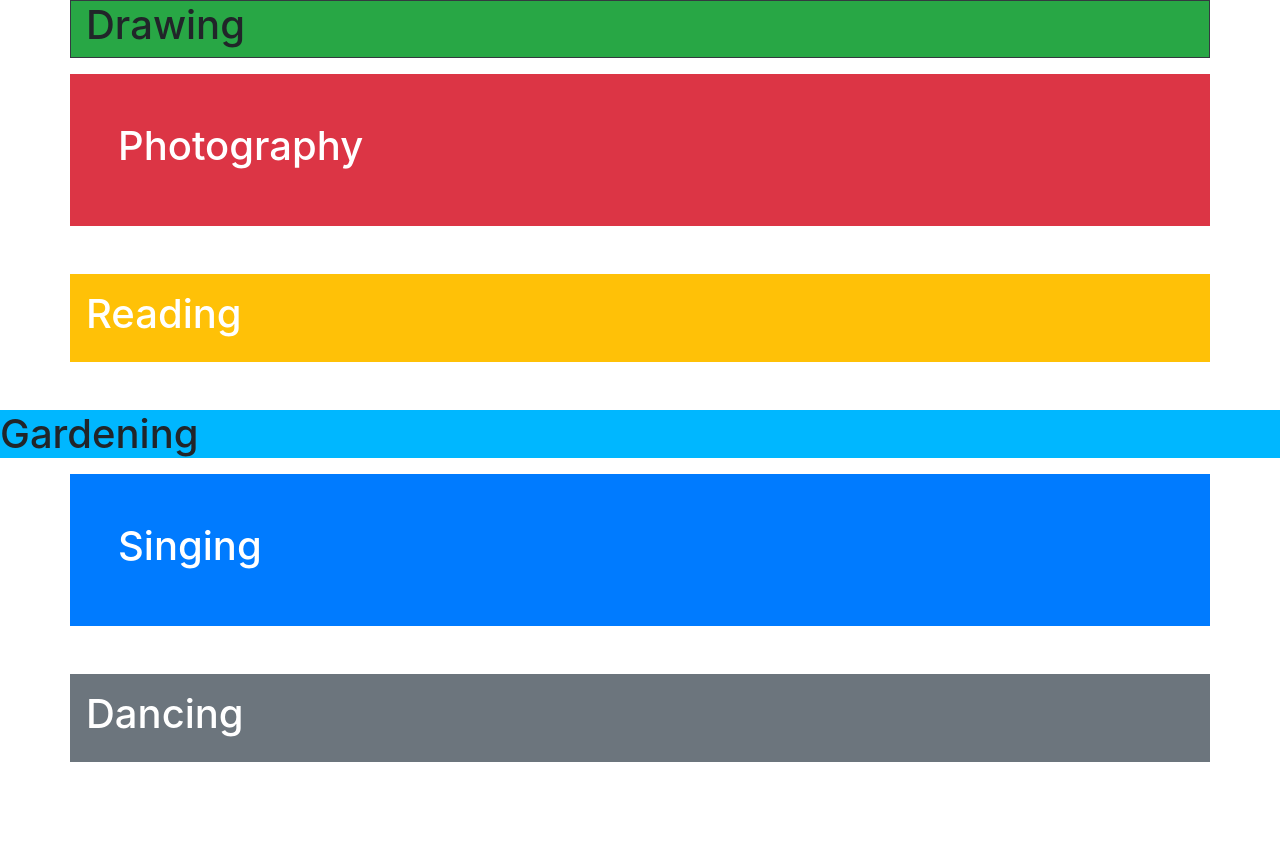
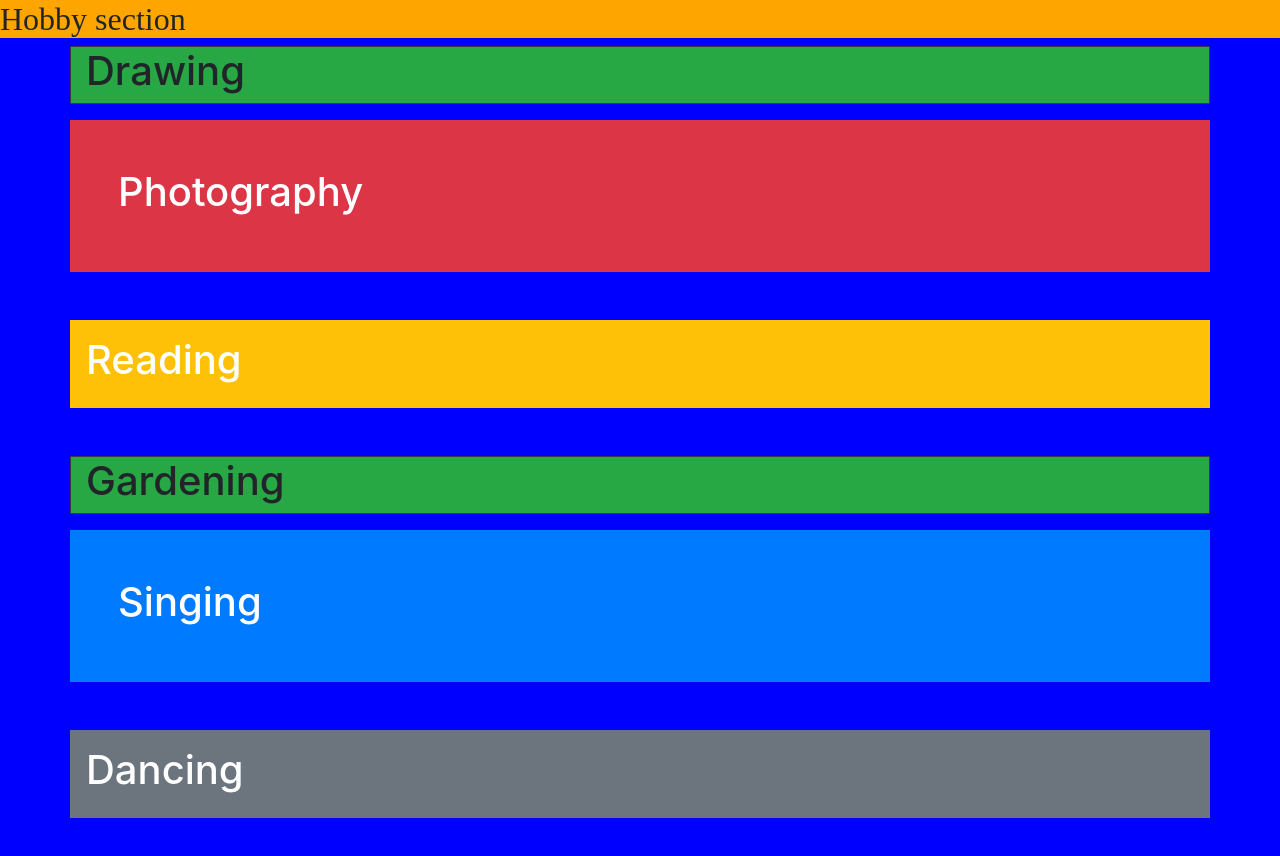
Before and after one commit to adrija013/Afterclass-project, a plain HTML site: page project 1/portfolio.html in a window 1280 px wide. Before the commit the page ends 810 px from the top, so only its background shows below. Drawn offline with nearby package versions, Linux system fonts and the light colour scheme.

Commit message:
initial commit

```diff
--- a/project 1/portfolio.html
+++ b/project 1/portfolio.html
@@ -6,11 +6,14 @@
 <meta charset="utf-8">
 <meta name="viewport" content="width=device-width, initial-scale=1">
 <link rel="stylesheet" href="https://maxcdn.bootstrapcdn.com/bootstrap/4.5.2/css/bootstrap.min.css">
-
+<h2>Hobby section</h2>
 <style>
-    .hobbie1{
-        background-color: rgb(0, 183, 255);
-        text-align: left
+    h2{
+       background-color: orange;
+       font-family: "comic sans";
+    }
+    body{
+      background-color: blue;
     }
 </style>
    </head>
@@ -25,7 +28,7 @@
         <h1>Reading</h1>
 
     </div>
-        <div class="hobbie1">
+        <div class="container border border-dark bg-success">
         <h1>Gardening</h1>
     </div>
     <div class="container p-5 mt-3 bg-primary text-white">
```
